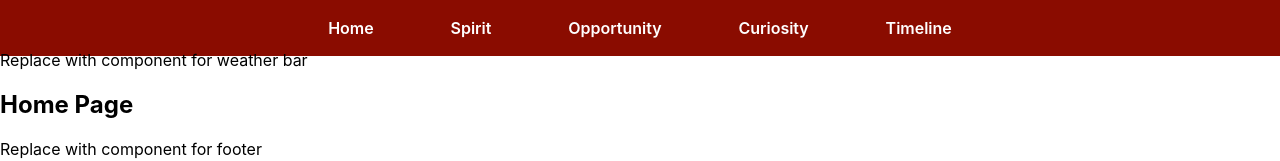
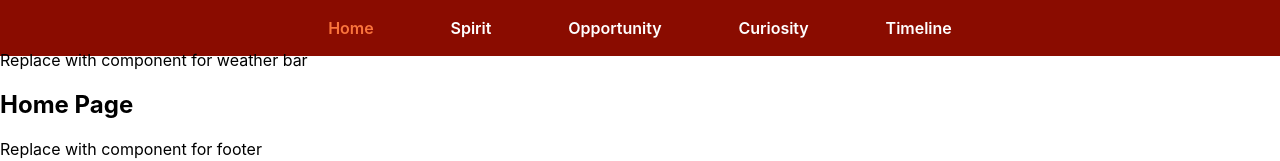
Before and after one commit to techswitch-learners/mars-mission-may, a React (Create React App) app: page / in a window 1280 px wide. Shown: the top 161 px of the page. Built offline with nearby package versions, Linux system fonts and the light colour scheme.

Commit message:
added nav bar highlighting

```diff
--- a/src/components/NavBar.tsx
+++ b/src/components/NavBar.tsx
@@ -11,11 +11,11 @@ export function NavBar() {
     return (
         <div className='header'>
             <div className={closeBurger ? 'nav-bar' : 'nav-bar-mobile'} data-testid="nav-bar">
-                <Link to='/' className = 'nav-link' onClick={()=>{setBurgerState(true); setCurrentPage('Home')}}> Home </Link>
-                <Link to='/spirit' className = 'nav-link' onClick={()=>{setBurgerState(true); setCurrentPage('Spirit')}}>Spirit </Link>
-                <Link to='/opportunity'className = 'nav-link' onClick={()=>{setBurgerState(true); setCurrentPage('Opportunity')}}>Opportunity</Link>
-                <Link to='/curiosity'className = 'nav-link' onClick={()=>{setBurgerState(true); setCurrentPage('Curiosity')}}>Curiosity</Link>
-                <Link to='/timeline'className = 'nav-link' onClick={()=>{setBurgerState(true); setCurrentPage('Timeline')}}> Timeline</Link>
+                <Link to='/' className ={(currentPage === 'Home') ? 'nav-link-selected' : 'nav-link'} onClick={()=>{setBurgerState(true); setCurrentPage('Home')}} data-testid ={(currentPage === 'Home') ? 'home-selected' : 'home-not-selected'}> Home </Link>
+                <Link to='/spirit' className = {(currentPage === 'Spirit') ? 'nav-link-selected' : 'nav-link'} onClick={()=>{setBurgerState(true); setCurrentPage('Spirit')}}>Spirit </Link>
+                <Link to='/opportunity'className = {(currentPage === 'Opportunity') ? 'nav-link-selected' : 'nav-link'} onClick={()=>{setBurgerState(true); setCurrentPage('Opportunity')}}>Opportunity</Link>
+                <Link to='/curiosity'className = {(currentPage === 'Curiosity') ? 'nav-link-selected' : 'nav-link'} onClick={()=>{setBurgerState(true); setCurrentPage('Curiosity')}} data-testid = 'curiosity-button'>Curiosity</Link>
+                <Link to='/timeline'className = {(currentPage === 'Timeline') ? 'nav-link-selected' : 'nav-link'}  onClick={()=>{setBurgerState(true); setCurrentPage('Timeline')}}> Timeline</Link>
             </div>
             <div className= 'current-page-mobile'>{currentPage}</div>
             <div className="burger-button"
--- a/src/styles/BurgerButton.scss
+++ b/src/styles/BurgerButton.scss
@@ -4,7 +4,6 @@
   background-color: $primaryDark;
   position: absolute top 0px;
   height: 50px;
-
 }
 
 .current-page-mobile {
@@ -73,6 +72,15 @@
       .nav-link {
         display: block;
         padding: 12px;
+
+        &:hover {
+          color: $primaryLight;
+        }
+
+        &:active {
+        margin-top: 0.2%;
+        color: $primaryLight;
+        }
       }
     }
   }
--- a/src/styles/NavBar.scss
+++ b/src/styles/NavBar.scss
@@ -8,8 +8,8 @@
     height: 7vh;
 }
 
-.nav-link {
-    color: $primaryText;
+@mixin nav-link-mixin($color: $primaryText) {
+    color: $color;
     text-decoration: none;
     padding: 0 3%;
     font-weight: 600;
@@ -23,6 +23,17 @@
         margin-top: 0.2%;
         color: $primaryLight;
     }
+    .selected {
+      color: $primaryLight;
+    }
+}
+
+.nav-link {
+    @include nav-link-mixin;
+}
+
+.nav-link-selected {
+    @include nav-link-mixin($primaryLight);
 }
 
 @media(max-width: $mobileScreenSize) {
```
Also changed, not shown: 1 other file (tests, documents, lock files or other folders).
